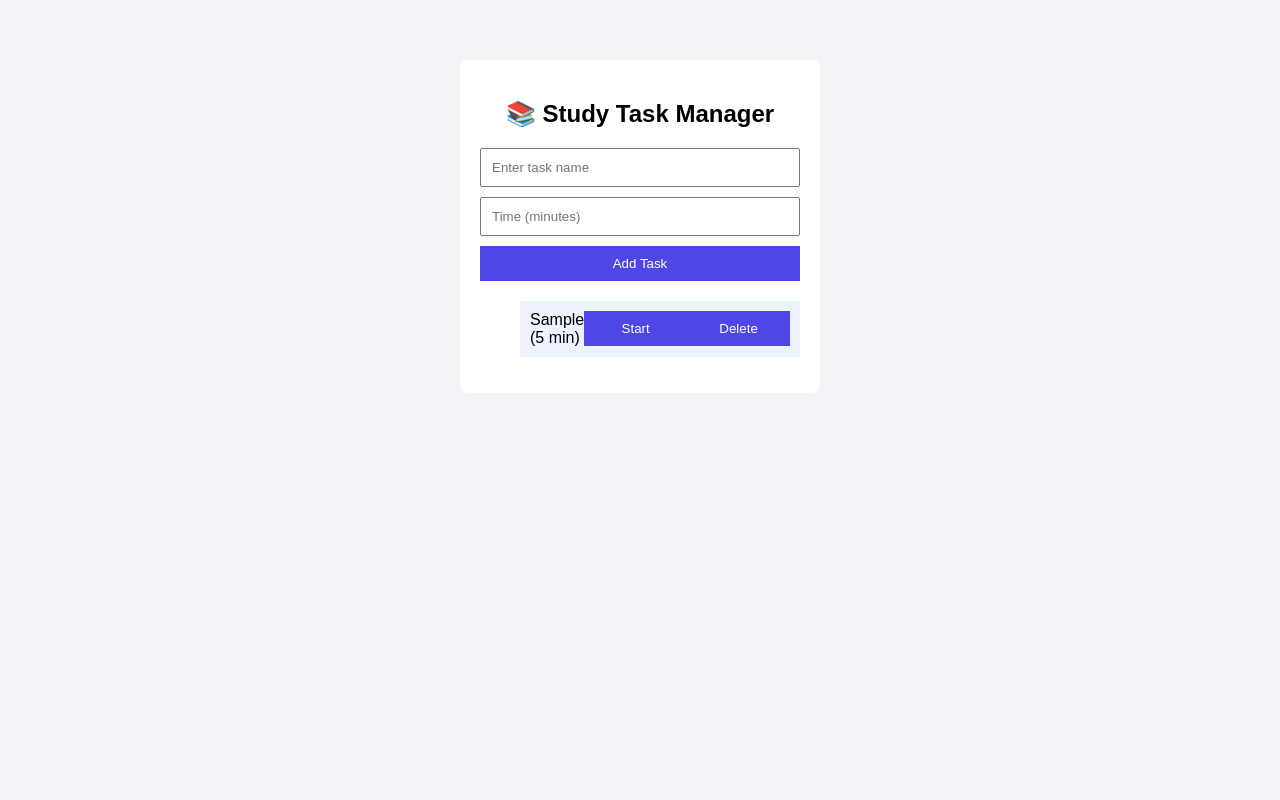
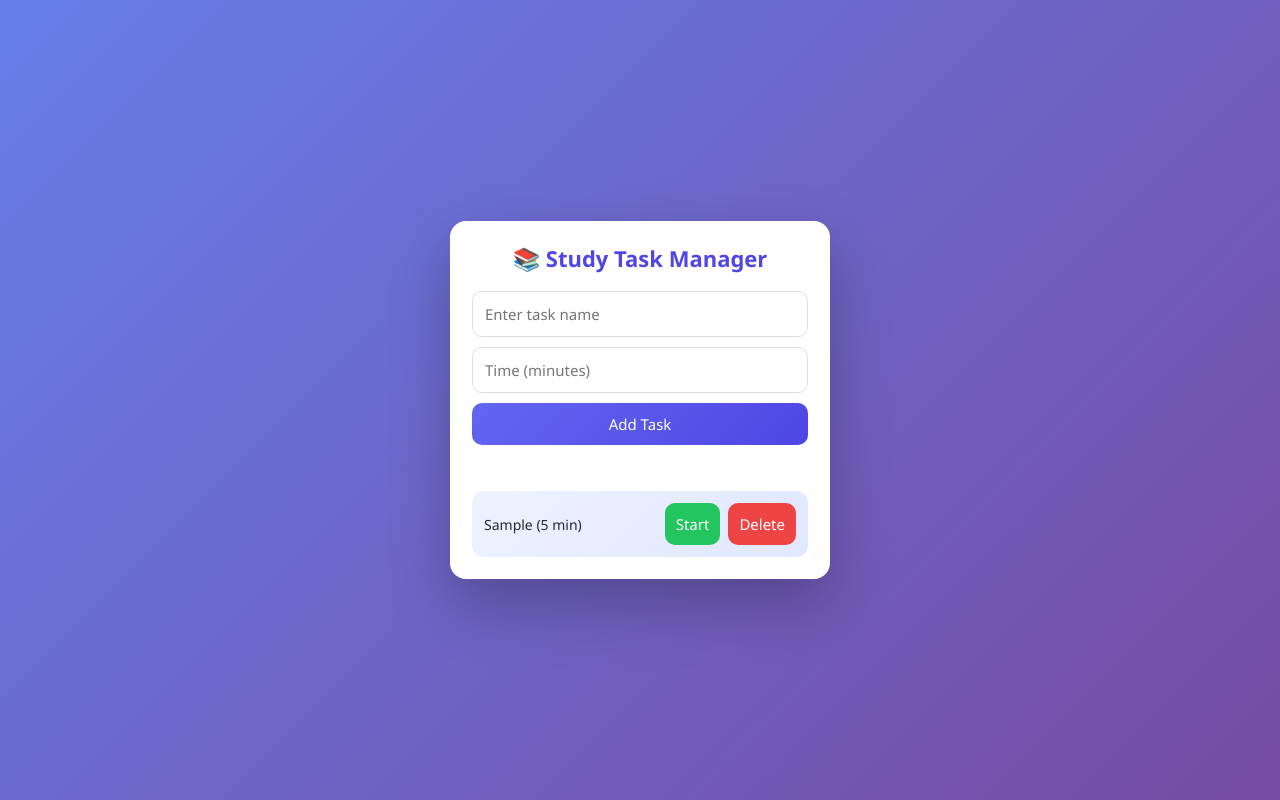
Before and after one commit to naitik-53/Web-Dev, a plain HTML site: page Smart Study Task Manager/index.html in a window 1280 px wide. Both pictures are taken after typing "Sample", "5" into the empty fields and a click on the button "Add Task". Drawn offline with Linux system fonts and the light colour scheme.

Commit message:
Css Polish

```diff
--- a/Smart Study Task Manager/style.css
+++ b/Smart Study Task Manager/style.css
@@ -1,54 +1,212 @@
+/* =====================
+   GLOBAL RESET
+===================== */
 * {
+  margin: 0;
+  padding: 0;
   box-sizing: border-box;
-  font-family: Arial, sans-serif;
+  font-family: "Segoe UI", system-ui, sans-serif;
 }
 
 body {
-  background: #f2f4f7;
+  min-height: 100vh;
+  background: linear-gradient(135deg, #667eea, #764ba2);
+  display: flex;
+  align-items: center;
+  justify-content: center;
 }
 
+/* =====================
+   APP CONTAINER
+===================== */
 .app {
-  width: 360px;
-  margin: 60px auto;
-  background: white;
-  padding: 20px;
-  border-radius: 8px;
+  width: 380px;
+  background: #ffffff;
+  border-radius: 16px;
+  padding: 22px;
+  box-shadow: 0 25px 60px rgba(0, 0, 0, 0.25);
+  animation: scaleIn 0.6s ease;
 }
 
-h2 {
-  text-align: center;
+@keyframes scaleIn {
+  from {
+    opacity: 0;
+    transform: scale(0.85);
+  }
+  to {
+    opacity: 1;
+    transform: scale(1);
+  }
 }
 
+/* =====================
+   HEADING
+===================== */
+#statusHeading {
+  text-align: center;
+  margin-bottom: 18px;
+  font-size: 22px;
+  font-weight: 600;
+  color: #4f46e5;
+}
+
+/* =====================
+   FORM
+===================== */
 form {
-  margin-bottom: 20px;
+  display: flex;
+  flex-direction: column;
+  gap: 10px;
 }
 
 input {
-  width: 100%;
-  padding: 10px;
-  margin-bottom: 10px;
+  padding: 12px;
+  border-radius: 10px;
+  border: 1.5px solid #ddd;
+  font-size: 15px;
+  transition: 0.3s;
 }
 
-button {
-  width: 100%;
-  padding: 10px;
-  background: #4f46e5;
-  color: white;
-  border: none;
-  cursor: pointer;
+input:focus {
+  outline: none;
+  border-color: #6366f1;
+  box-shadow: 0 0 0 3px rgba(99, 102, 241, 0.25);
 }
 
-#errorMsg {
-  color: red;
-  font-size: 14px;
+/* =====================
+   BUTTON
+===================== */
+button {
+  padding: 11px;
+  border-radius: 10px;
+  border: none;
+  font-size: 15px;
+  cursor: pointer;
+  transition: 0.25s ease;
 }
 
-li {
+form button {
+  background: linear-gradient(135deg, #6366f1, #4f46e5);
+  color: white;
+  font-weight: 500;
+}
+
+form button:hover {
+  transform: translateY(-2px);
+  box-shadow: 0 10px 25px rgba(79, 70, 229, 0.4);
+}
+
+/* =====================
+   ERROR MESSAGE
+===================== */
+#errorMsg {
+  min-height: 18px;
+  color: #dc2626;
+  font-size: 13px;
+  text-align: center;
+  animation: shake 0.3s ease;
+}
+
+@keyframes shake {
+  0% { transform: translateX(0); }
+  25% { transform: translateX(-4px); }
+  50% { transform: translateX(4px); }
+  75% { transform: translateX(-4px); }
+  100% { transform: translateX(0); }
+}
+
+/* =====================
+   TASK LIST
+===================== */
+#taskList {
   list-style: none;
-  padding: 10px;
-  margin-bottom: 8px;
-  background: #eef2ff;
+  margin-top: 18px;
   display: flex;
-  justify-content: space-between;
+  flex-direction: column;
+  gap: 12px;
+}
+
+/* =====================
+   TASK ITEM
+===================== */
+#taskList li {
+  background: linear-gradient(135deg, #eef2ff, #e0e7ff);
+  border-radius: 12px;
+  padding: 12px;
+  display: flex;
   align-items: center;
+  gap: 8px;
+  animation: slideIn 0.4s ease;
 }
+
+@keyframes slideIn {
+  from {
+    opacity: 0;
+    transform: translateY(10px);
+  }
+  to {
+    opacity: 1;
+    transform: translateY(0);
+  }
+}
+
+#taskList span {
+  flex: 1;
+  font-size: 14px;
+  font-weight: 500;
+  color: #1f2937;
+}
+
+/* =====================
+   START BUTTON
+===================== */
+#taskList button:first-of-type {
+  background: #22c55e;
+  color: white;
+}
+
+#taskList button:first-of-type:hover {
+  background: #16a34a;
+  transform: scale(1.05);
+}
+
+/* =====================
+   DELETE BUTTON
+===================== */
+#taskList button:last-of-type {
+  background: #ef4444;
+  color: white;
+}
+
+#taskList button:last-of-type:hover {
+  background: #dc2626;
+  transform: scale(1.05);
+}
+
+/* =====================
+   TIMER RUNNING EFFECT
+===================== */
+#taskList li.running {
+  animation: pulse 1.2s infinite;
+}
+
+@keyframes pulse {
+  0% {
+    box-shadow: 0 0 0 rgba(99, 102, 241, 0.4);
+  }
+  50% {
+    box-shadow: 0 0 18px rgba(99, 102, 241, 0.6);
+  }
+  100% {
+    box-shadow: 0 0 0 rgba(99, 102, 241, 0.4);
+  }
+}
+
+/* =====================
+   RESPONSIVE
+===================== */
+@media (max-width: 420px) {
+  .app {
+    width: 90%;
+  }
+}
```
